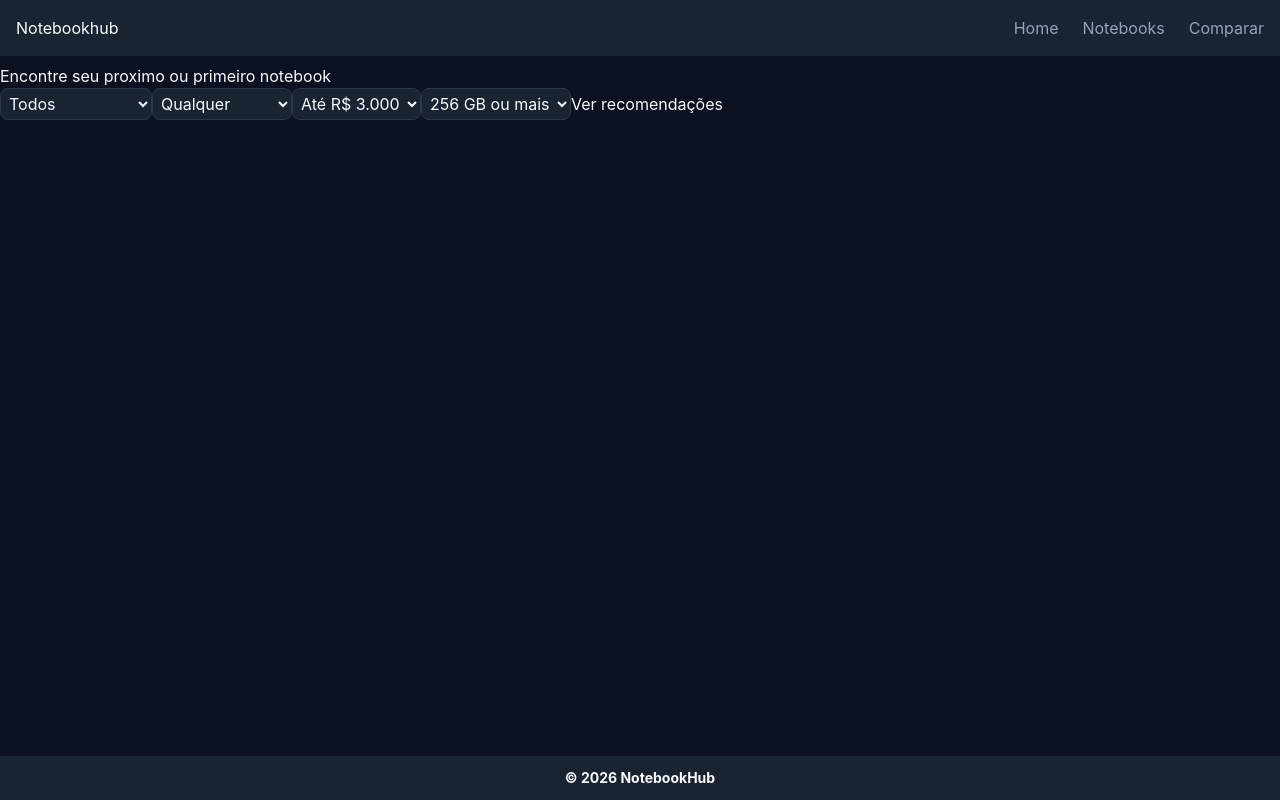
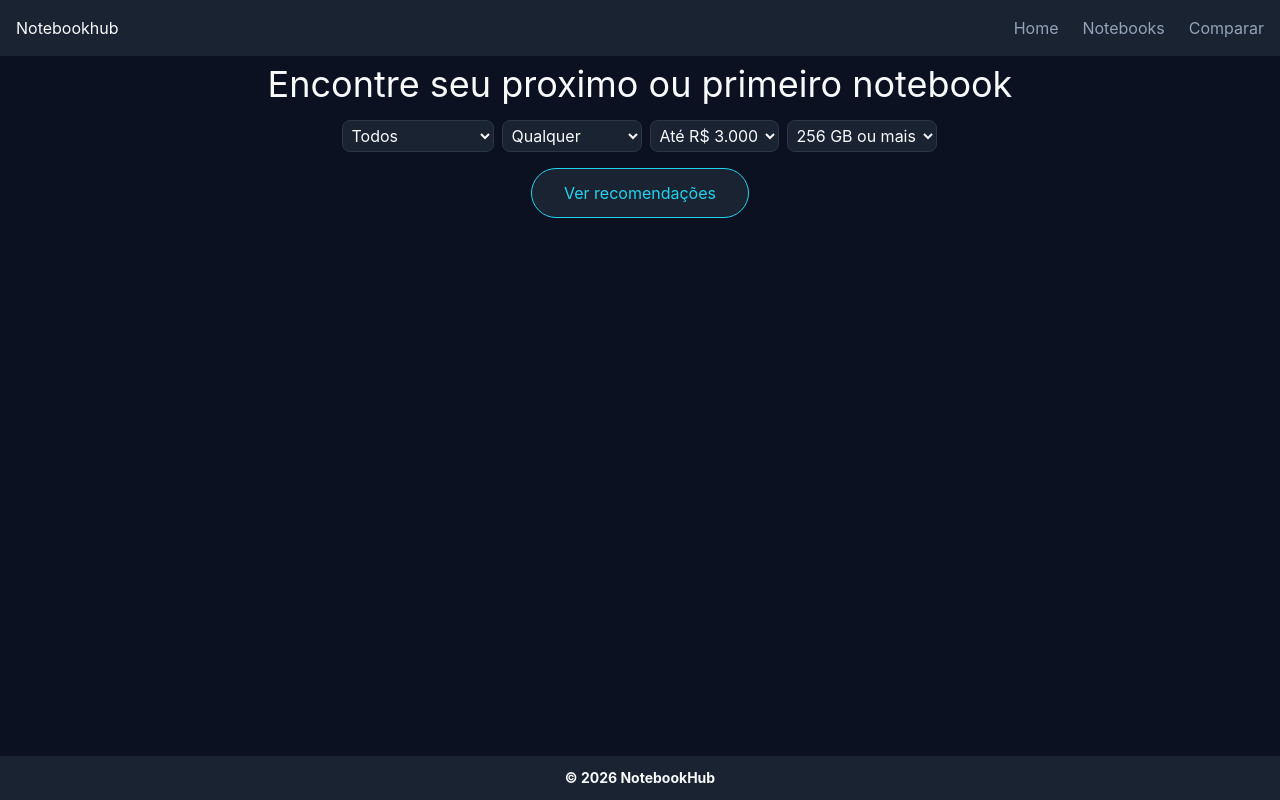
Before and after one commit to alessandrocamargo/notebookhub, a React (Vite) app: page /recomendacao in a window 1280 px wide. Built offline with nearby package versions, Linux system fonts and the light colour scheme.

Commit message:
style: centraliza formulario de recomendacao e destaca botao principal

```diff
--- a/src/pages/HomePage.jsx
+++ b/src/pages/HomePage.jsx
@@ -1,4 +1,4 @@
-import { notebooks } from "../data/notebooks"
+import { notebooks } from "../data/Notebooks"
 import { Link } from "react-router-dom";
 import { slugify } from "../services/slug";
 export default function HomePage() {
--- a/src/pages/NotebooksPage.jsx
+++ b/src/pages/NotebooksPage.jsx
@@ -1,4 +1,4 @@
-import { notebooks } from "../data/notebooks"
+import { notebooks } from "../data/Notebooks"
 import NotebookGrid from "../components/NotebookGrid"
 import { filterNotebooks } from "../services/filters";
 import { sortNotebooks } from "../services/sort";
--- a/src/pages/RecommendationPage.jsx
+++ b/src/pages/RecommendationPage.jsx
@@ -26,10 +26,10 @@ export default function RecommendatioPage() {
     const uniqueCategories = [...new Set(notebooks.flatMap(notebook => notebook.categories))]
     const categoryOptionsFromData = uniqueCategories.map(category => ({
         label: category,
-        value:category
+        value: category
     }))
-    const categoryOptions =[
-        {label: "Todos", value:"Todos"},
+    const categoryOptions = [
+        { label: "Todos", value: "Todos" },
         ...categoryOptionsFromData
     ]
 
@@ -52,16 +52,21 @@ export default function RecommendatioPage() {
         { label: "1 TB ou mais", value: 1024 }
     ]
     return (
-        <div>
+        <div className="space-y-3 px-1 max-w-7xl mx-auto">
             {!showResults ? (
-                <div>
-                    <h1>Encontre seu proximo ou primeiro notebook</h1>
-                    <FilterSelect value={answers.category} onChange={(value) => setAnswers({ ...answers, category: value })} options={categoryOptions} />
-                    <FilterSelect value={answers.gpuType} onChange={(value) => setAnswers({ ...answers, gpuType: value })} options={gpuOptions} />
-                    <FilterSelect value={answers.maxPrice} onChange={(value) => setAnswers({ ...answers, maxPrice: value })} options={priceOptions} />
-                    <FilterSelect value={answers.minStorage} onChange={(value) => setAnswers({ ...answers, minStorage: value })} options={storageOptions} />
-                    <button onClick={handleSubmit}>Ver recomendações</button>
-                </div>
+                <>
+                    <h1 className="text-ink-primary text-4xl">Encontre seu proximo ou primeiro notebook</h1>
+                    <div className="p-1 rounded-lg flex flex-wrap gap-2 justify-center items-center">
+                        <FilterSelect value={answers.category} onChange={(value) => setAnswers({ ...answers, category: value })} options={categoryOptions} />
+                        <FilterSelect value={answers.gpuType} onChange={(value) => setAnswers({ ...answers, gpuType: value })} options={gpuOptions} />
+                        <FilterSelect value={answers.maxPrice} onChange={(value) => setAnswers({ ...answers, maxPrice: value })} options={priceOptions} />
+                        <FilterSelect value={answers.minStorage} onChange={(value) => setAnswers({ ...answers, minStorage: value })} options={storageOptions} />
+                    </div>
+                    <div className="flex justify-center">
+                        <button className="rounded-full border px-8 py-3 bg-surface border-primary text-primary" onClick={handleSubmit}>Ver recomendações</button>
+                    </div>
+                </>
+
             ) : (
                 <NotebookGrid notebooks={recommendations} />
             )}
```
